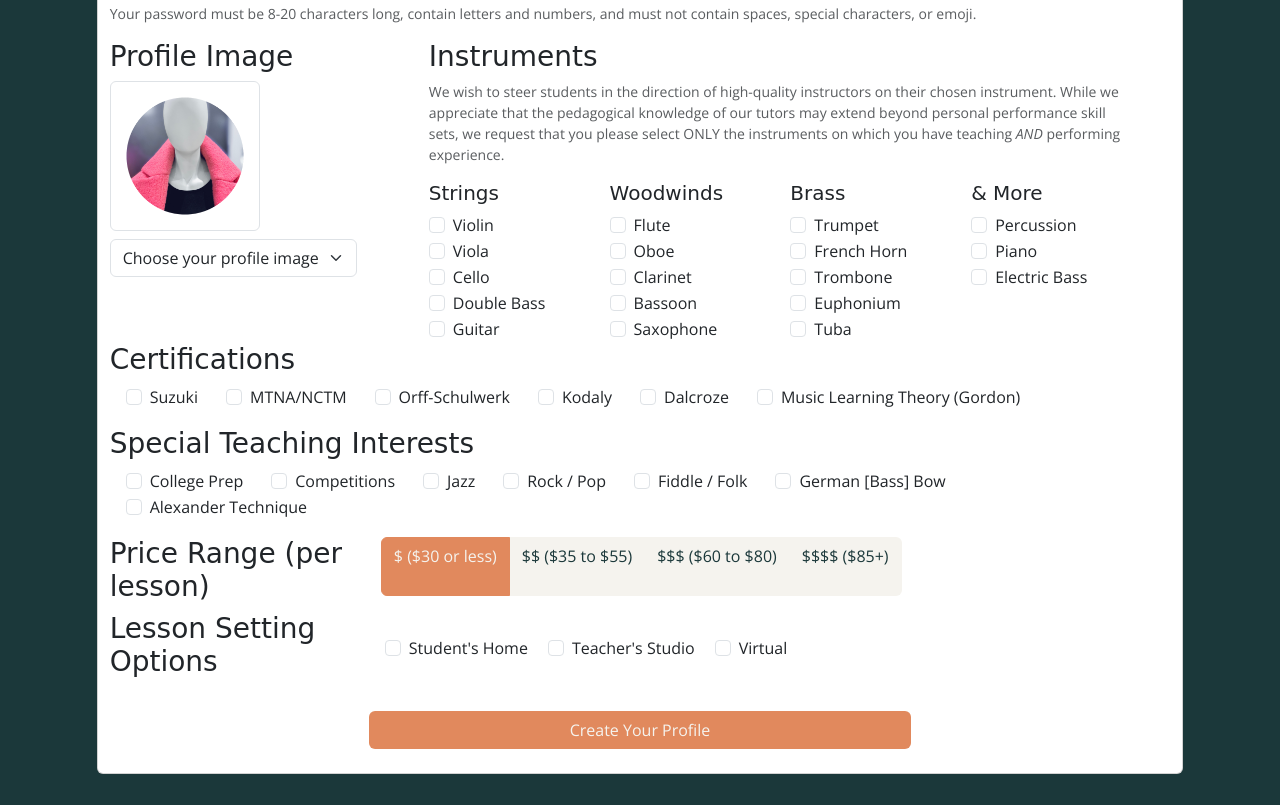
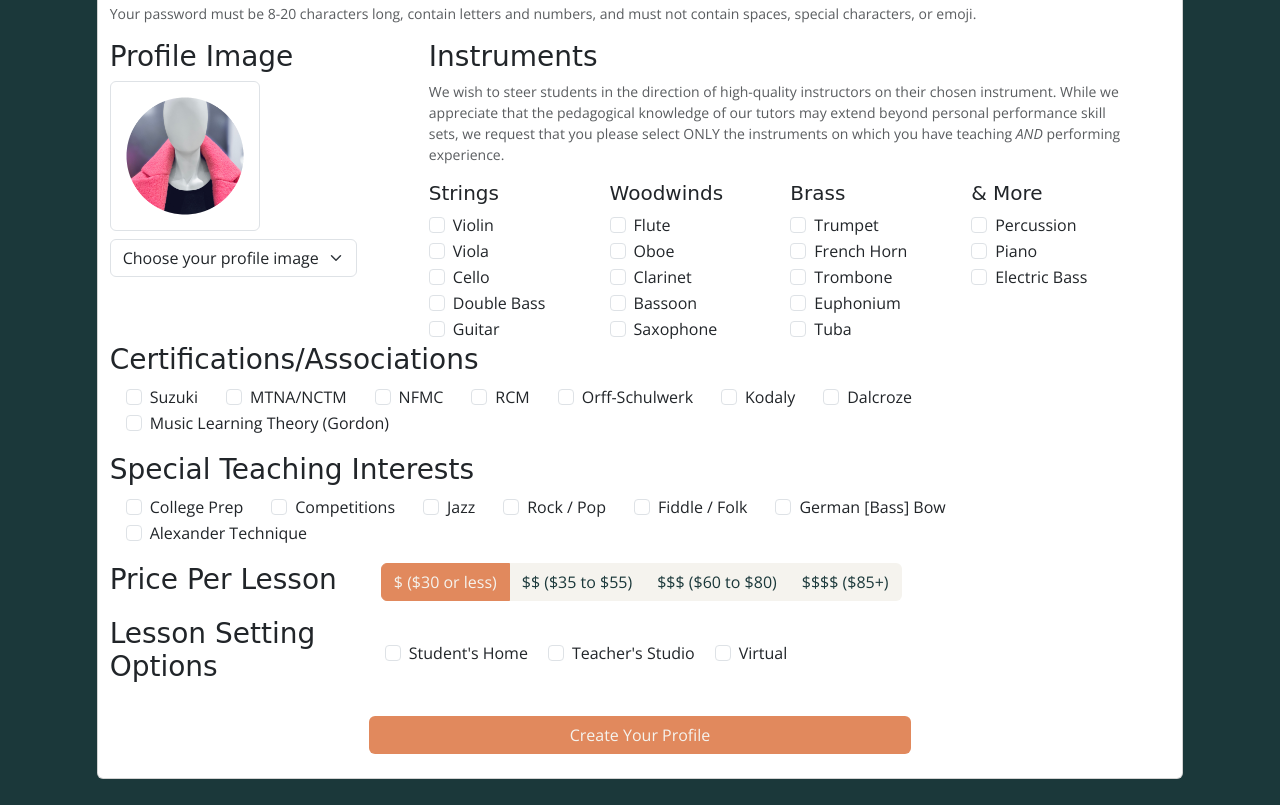
Before and after one commit to sacarr91/tutorHub, a website: page public/tutor-registration.html in a window 1280 px wide. Shown: the part 471-1276 px from the top of the page. Drawn offline with nearby package versions, Linux system fonts and the light colour scheme; a web font is replaced by a local one.

Commit message:
added NFMC & RCM to certifications section

```diff
--- a/public/tutor-registration.html
+++ b/public/tutor-registration.html
@@ -282,7 +282,7 @@
       </div>
 
       <div id="Certifications-header">
-        <h3>Certifications</h3>
+        <h3>Certifications/Associations</h3>
       </div>
       <div class="row mb-3 mx-3" id="specialties">
         <div class="form-check col-auto me-3">
@@ -295,6 +295,18 @@
           <input class="form-check-input" type="checkbox" value="" id="mtna-checkbox">
           <label class="form-check-label normal-text" for="mtna-checkbox">
             MTNA/NCTM
+          </label>
+        </div>
+        <div class="form-check col-auto me-3">
+          <input class="form-check-input" type="checkbox" value="" id="nfmc-checkbox">
+          <label class="form-check-label normal-text" for="nfmc-checkbox">
+            NFMC
+          </label>
+        </div>
+        <div class="form-check col-auto me-3">
+          <input class="form-check-input" type="checkbox" value="" id="rcm-checkbox">
+          <label class="form-check-label normal-text" for="rcm-checkbox">
+            RCM
           </label>
         </div>
         <div class="form-check col-auto me-3">
@@ -373,7 +385,7 @@
 
       <div id="price-range" class="row align-items-bottom">
         <h3 class="col-3">
-          Price Range (per lesson)
+          Price Per Lesson
         </h3>
         <div class="btn-group col-auto mb-3" role="group" aria-label="Basic radio toggle button group">
           <input type="radio" class="btn-check" name="btnradio" id="$" autocomplete="off" checked>
```
